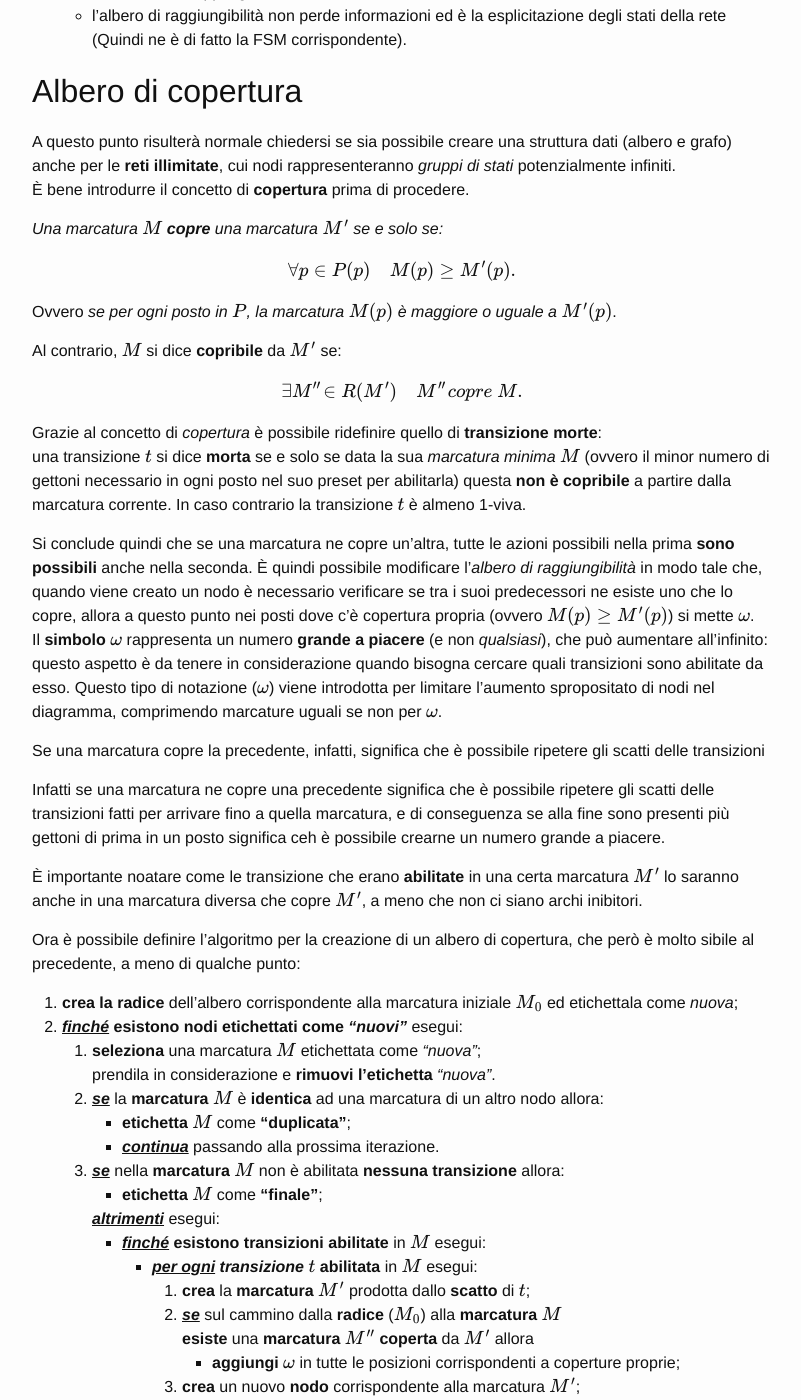
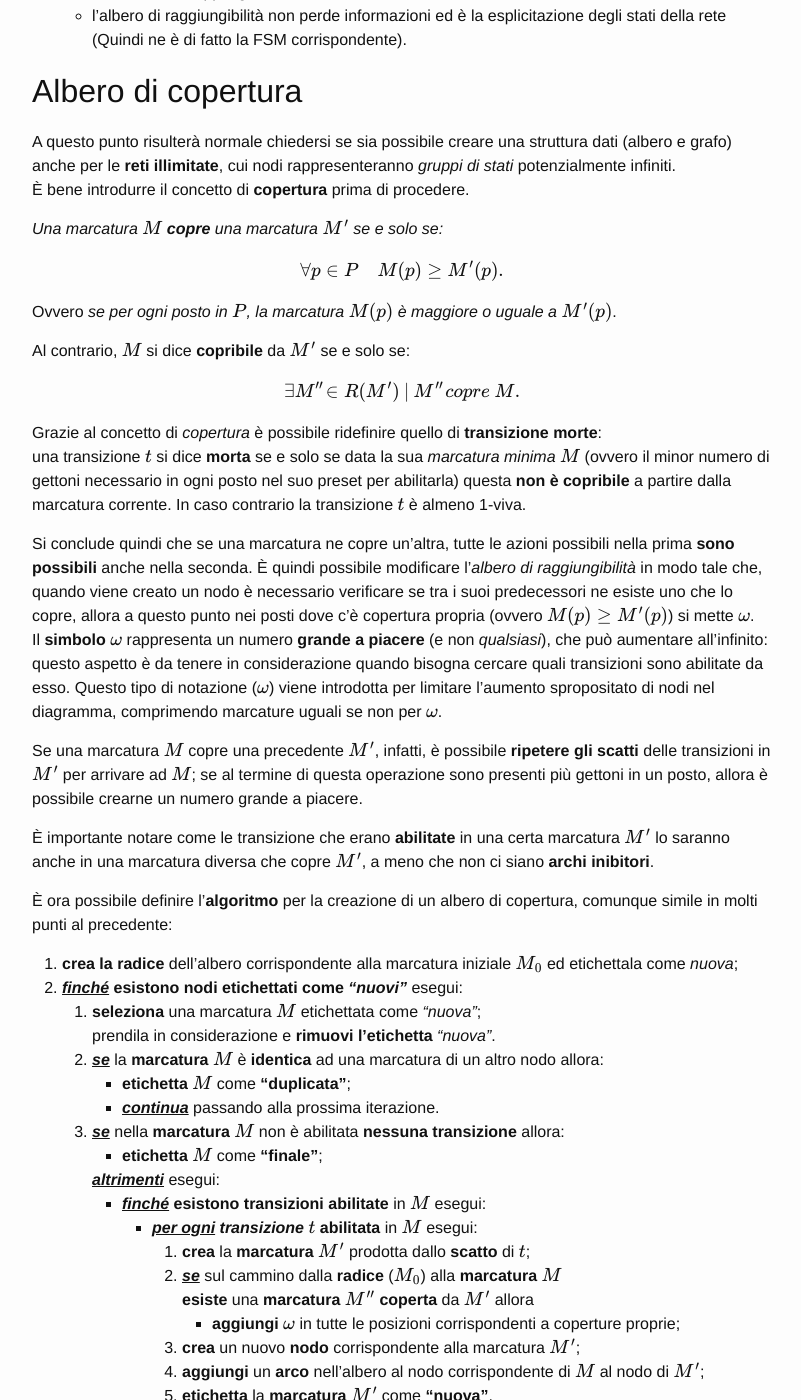
Before and after one commit to MarcoBuster/sweng, a Jekyll site: the page built from _posts/2022-12-14-analisi-reti-di-petri.md, in a window 1280 px wide and 1400 px high, scrolled down 4304 px. Shown: the whole window, without its empty margins (238-1039 px from the left). Built offline with Jekyll 4.4.1, drawn with Linux system fonts in a browser that asks for light colours; formulas are drawn with MathJax 3; the table of contents is made by our own code; some of the changed text lies outside the part shown.

Commit message:
Final fixes

```diff
--- a/_posts/2022-12-14-analisi-reti-di-petri.md
+++ b/_posts/2022-12-14-analisi-reti-di-petri.md
@@ -175,15 +175,15 @@ A questo punto risulterà normale chiedersi se sia possibile creare una struttur
 _Una marcatura $$M$$ __copre__ una marcatura $$M'$$ se e solo se:_
 
 $$
-\forall p \in P (p) \quad  M(p) \geq M'(p).
+\forall p \in P \quad  M(p) \geq M'(p).
 $$
 
 Ovvero _se per ogni posto in $$P$$, la marcatura $$M(p)$$ è maggiore o uguale a $$M'(p)$$_.
 
-Al contrario, $$M$$ si dice __copribile__ da $$M'$$ se:
+Al contrario, $$M$$ si dice __copribile__ da $$M'$$ se e solo se:
 
 $$
-\exists M\smash{''} \! \in R(M') \quad M'' \! \textit{ copre } M.
+\exists M\smash{''} \! \in R(M') \: \vert \: M'' \! \textit{ copre } M.
 $$
 
 Grazie al concetto di _copertura_ è possibile ridefinire quello di **transizione morte**: \\
@@ -195,15 +195,11 @@ Si conclude quindi che se una marcatura ne copre un'altra, tutte le azioni possi
 Il **simbolo** $$\omega$$ rappresenta un numero __grande a piacere__ (e non _qualsiasi_), che può aumentare all'infinito: questo aspetto è da tenere in considerazione quando bisogna cercare quali transizioni sono abilitate da esso.
 Questo tipo di notazione ($$\omega$$) viene introdotta per limitare l'aumento spropositato di nodi nel diagramma, comprimendo marcature uguali se non per $$\omega$$.
 
-Se una marcatura copre la precedente, infatti, significa che è possibile ripetere gli scatti delle transizioni
+Se una marcatura $$M$$ copre una precedente $$M'$$, infatti, è possibile **ripetere gli scatti** delle transizioni in $$M'$$ per arrivare ad $$M$$; se al termine di questa operazione sono presenti più gettoni in un posto, allora è possibile crearne un numero grande a piacere.
 
-<!-- bo --->
-Infatti se una marcatura ne copre una precedente significa che è possibile ripetere gli scatti delle transizioni fatti per arrivare fino a quella marcatura, e di conseguenza se alla fine sono presenti più gettoni di prima in un posto significa ceh è possibile crearne un numero grande a piacere.
-<!-- fine bo -->
+È importante notare come le transizione che erano **abilitate** in una certa marcatura $$M'$$ lo saranno anche in una marcatura diversa che copre $$M'$$, a meno che non ci siano **archi inibitori**.
 
-È importante noatare come le transizione che erano **abilitate** in una certa marcatura $$M'$$ lo saranno anche in una marcatura diversa che copre $$M'$$, a meno che non ci siano archi inibitori.
-
-Ora è possibile definire l'algoritmo per la creazione di un albero di copertura, che però è molto sibile al precedente, a meno di qualche punto:
+È ora possibile definire l'**algoritmo** per la creazione di un albero di copertura, comunque simile in molti punti al precedente:
 
 <ol class="algorithm">
   <li markdown="1">
@@ -415,8 +411,8 @@ $$
 È importante notare come nell'operazione sopra due operandi su tre sono matrici costanti ($$I$$ e $$O$$): è quindi possibile **precalcolare** $$O - I$$ per efficienza.
 
 ### Matrice di incidenza $$C$$
-La matrice $$O - I$$ presentata sopra è infatti chiamata __matrice di incidenza__ e si indica con la lettera $$C$$: \\
-è utile per ottimizzare l'operazione _scatto_ di una rete in forma matriciale.
+La matrice $$O - I$$ presentata sopra è infatti chiamata __matrice di incidenza__ e si indica con la lettera $$C$$.
+È utile per ottimizzare l'operazione _scatto_ di una rete in forma matriciale.
 In formule:
 
 $$
@@ -690,7 +686,7 @@ $$
 
 #### Interpretazione dei risultati ottenuti
 
-Non ci sono elementi per determinare la **limitatezza** della rete.
+È facile notare come la rete sia **limitata**, in quanto per ogni posizione (_posto_) esiste almeno un $$P$$-invarianti semipositivi cui valore in tale posizione è **strettamente positivo**.
 
 Conoscendo ora possibili valori per $$h$$, nella relazione $$hm = hm_0$$ l'unica incognita al momento è $$m$$: la **marcatura generica** che è possibile raggiungere.
 
@@ -925,7 +921,6 @@ $$
 \end{cases}
 $$
 
-<a id="anchor"></a>
 Il primo vincolo è incluso nel secondo, quindi possiamo ignorarlo. \\
 Date le **seguenti informazioni**, possiamo realizzare nella rete i vincoli sopra.
 
```
Also changed, not shown: other parts of _posts/2022-12-14-analisi-reti-di-petri.md (+9 -9 lines).
